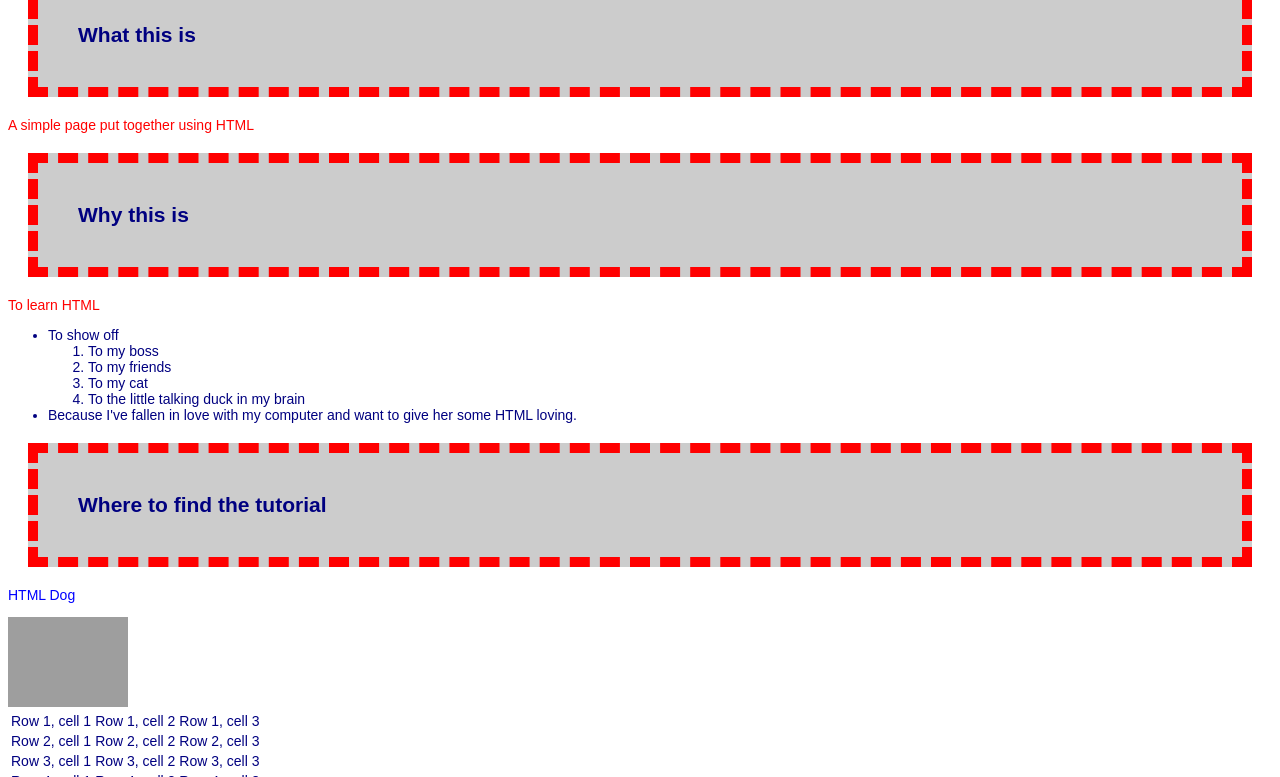
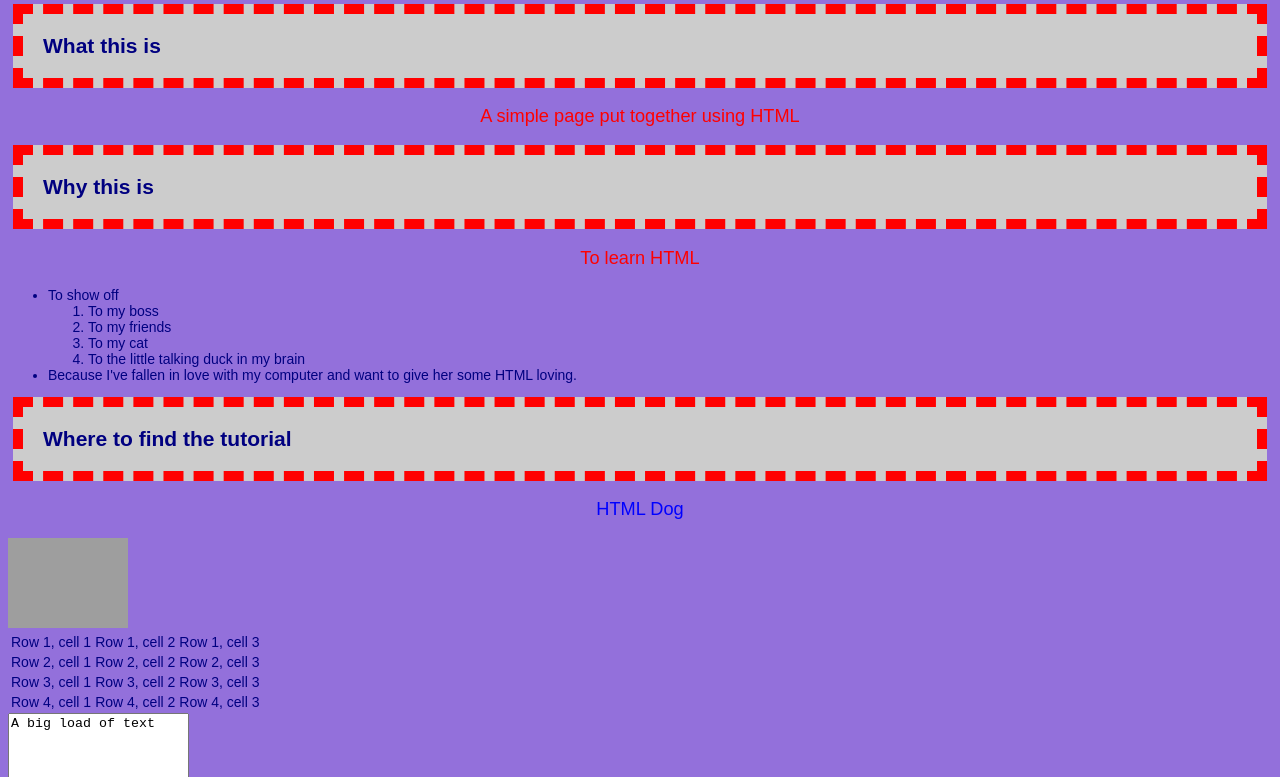
Before and after one commit to Tomaslutz/1ste-website, a plain HTML site: page index.html in a window 1280 px wide. Shown: the part 204-981 px from the top of the page. Drawn offline with Linux system fonts and the light colour scheme; grey boxes are pictures that could not be loaded.

Commit message:
Opmaak en plaatje

```diff
--- a/index.html
+++ b/index.html
@@ -35,7 +35,7 @@
   <h2>Where to find the tutorial</h2>
    <p><a href="http://www.htmldog.com">HTML Dog</a></p>
 
-  <img src="http://www.htmldog.com/badge1.gif" width="120" height="90" alt="HTML Dog">
+  <img src="https://m.westlanders.nu/Content/Uploads/Map%202016/Dieren/hond.jpg" width="120" height="90" alt="HTML Dog">
 
 
 
--- a/style.css
+++ b/style.css
@@ -1,5 +1,7 @@
 p {
   color: red;
+  text-align: center;
+  font-size: 1.3em;
 }
 a {
   color: blue;
@@ -9,6 +11,7 @@ body {
     font-size: 14px;
     color: navy;
    font-family: arial, helvetica, sans-serif;
+  background-color: mediumpurple;
 }
 
 h1 {
@@ -20,8 +23,8 @@ h1 {
 h2 {
   font-size: 1.5em;
   background-color: #ccc;
-    margin: 20px;
-    padding: 40px;
+    margin: 5px;
+    padding: 20px;
   border-style: dashed;
   border-width: 3px;
   border-left-width: 10px;
```
